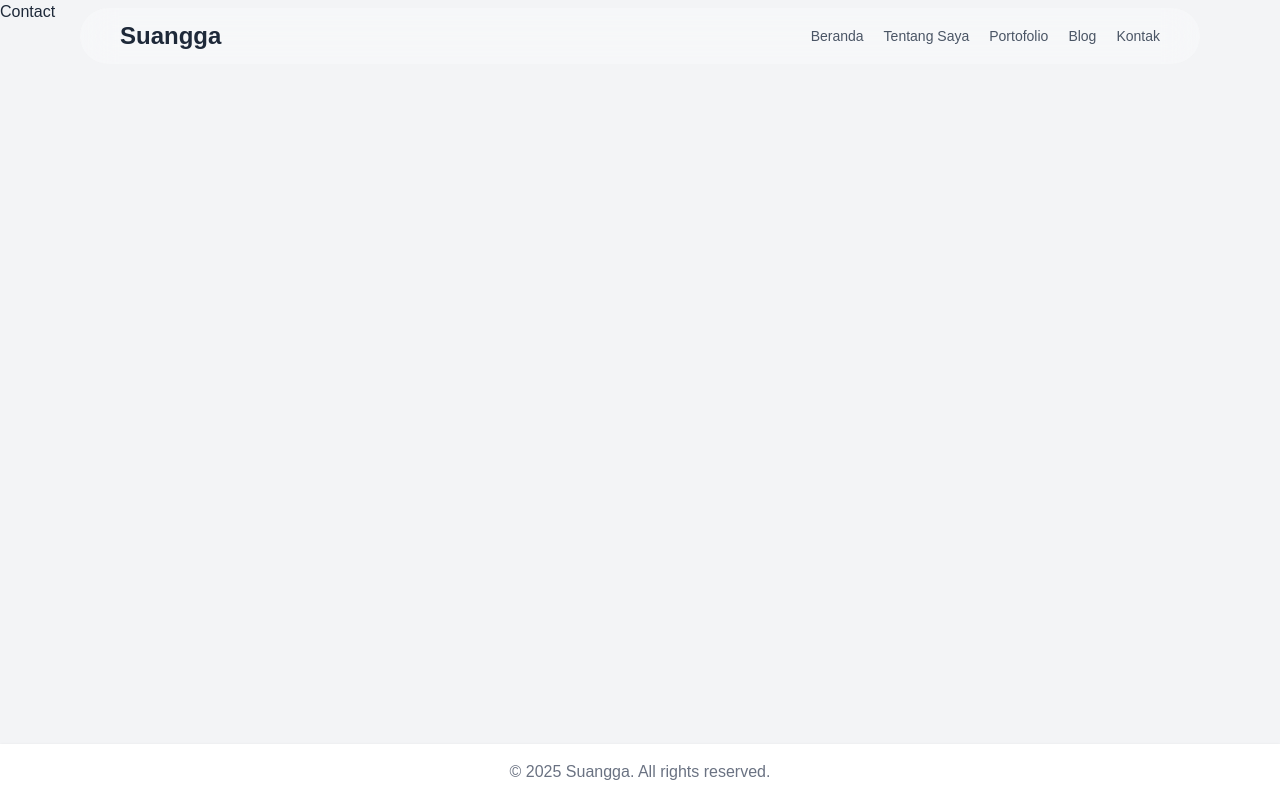
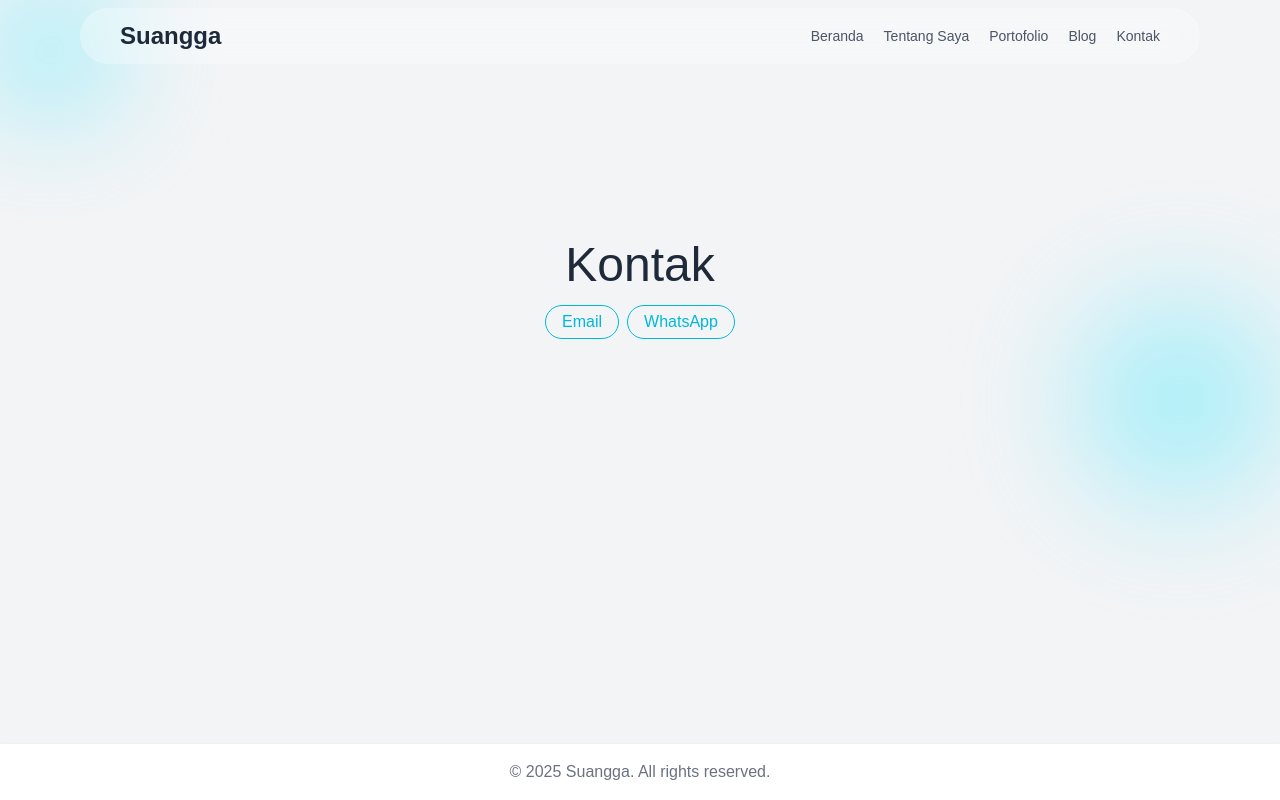
Before and after one commit to suanggawija/suangga-portofolio-app, a Next.js app: page /contact in a window 1280 px wide. Built offline with nearby package versions, Linux system fonts and the light colour scheme.

Commit message:
feat: Change contact page

```diff
--- a/app/contact/page.tsx
+++ b/app/contact/page.tsx
@@ -1,7 +1,23 @@
+"use client";
+import { ButtonSecondary } from "@/components/Button";
+import { RoundedBlurBackground } from "@/components/RoundedBlur";
+import { H1 } from "@/components/Text";
 import React from "react";
+import { motion } from "motion/react";
 
 const Contact = () => {
-  return <div>Contact</div>;
+  return (
+    <>
+      <section className="w-full min-h-[500px] flex flex-col gap-4 justify-center items-center relative px-[80px] relative pt-[80px]">
+        <H1 title="Kontak" />
+        <div className="flex gap-2">
+          <ButtonSecondary href="" title="Email" delay={0.3} />
+          <ButtonSecondary href="" title="WhatsApp" delay={0.5} />
+        </div>
+        <RoundedBlurBackground />
+      </section>
+    </>
+  );
 };
 
 export default Contact;
```
